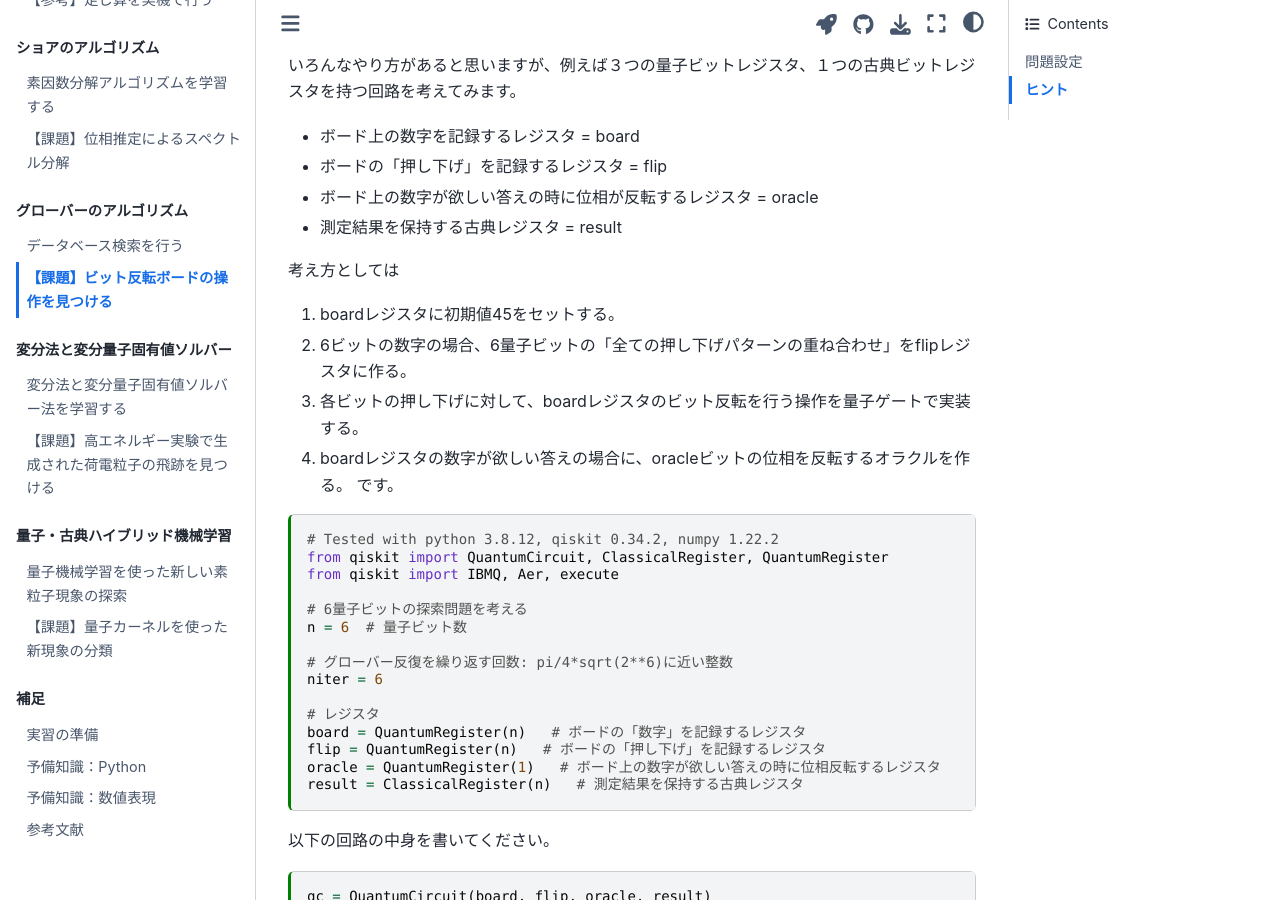
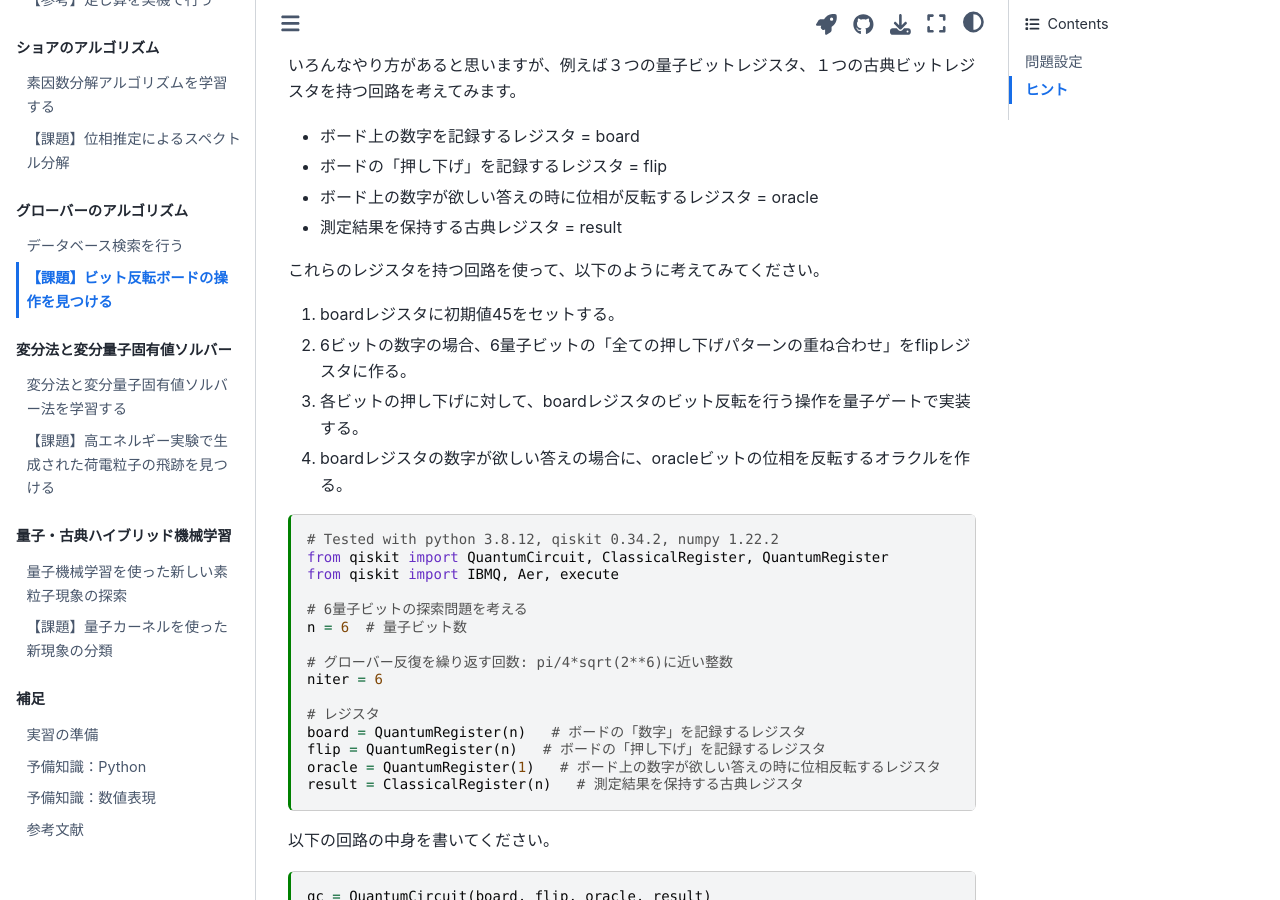
Before and after one commit to UTokyo-ICEPP/qc-workbook, a Jupyter Book: the page built from source/ja/grover_number_light.md, in a window 1280 px wide and 900 px high, scrolled down 820 px. Built offline with Jupyter Book 1.0.4 settings and Sphinx 7.4.7 and the Sphinx Book theme 1.1.4, drawn with Linux system fonts in a browser that asks for light colours.

Commit message:
updated grover_number_light

````diff
--- a/source/ja/grover_number_light.md
+++ b/source/ja/grover_number_light.md
@@ -67,12 +67,13 @@ language_info:
 - ボード上の数字が欲しい答えの時に位相が反転するレジスタ = oracle
 - 測定結果を保持する古典レジスタ = result
 
-考え方としては
+これらのレジスタを持つ回路を使って、以下のように考えてみてください。
+
 1. boardレジスタに初期値45をセットする。
 2. 6ビットの数字の場合、6量子ビットの「全ての押し下げパターンの重ね合わせ」をflipレジスタに作る。
 3. 各ビットの押し下げに対して、boardレジスタのビット反転を行う操作を量子ゲートで実装する。
 4. boardレジスタの数字が欲しい答えの場合に、oracleビットの位相を反転するオラクルを作る。
-です。
+
 
 ```{code-cell} ipython3
 ---
````
